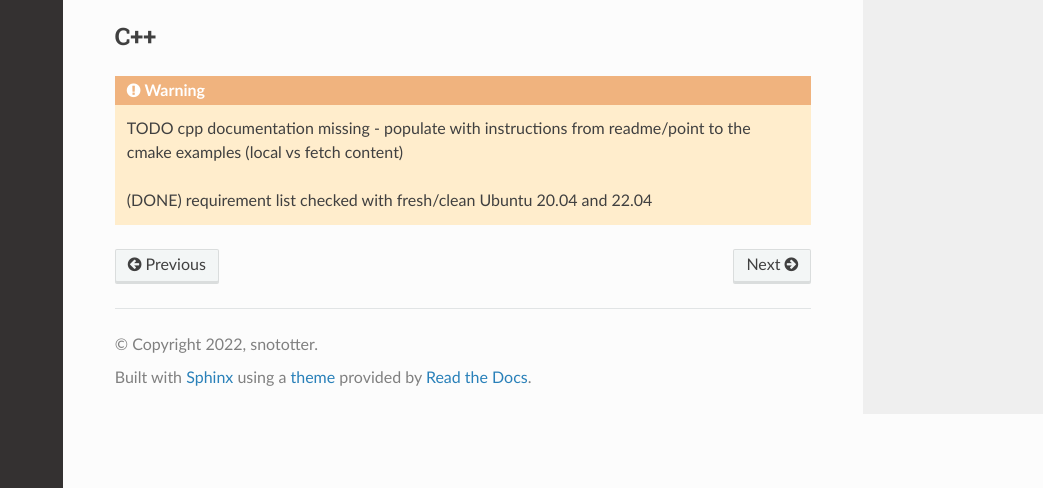
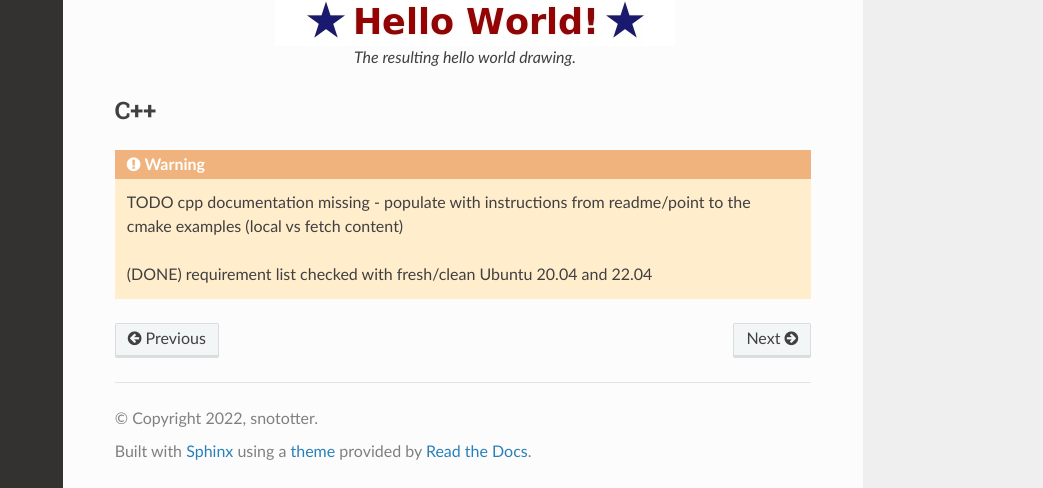
Before and after one commit to snototter/viren2d, a Sphinx documentation site: the page built from docs/source/installation.rst, in a window 1280 px wide and 900 px high, scrolled down 1220 px, cut to the strip 412-900 px from the top of the window. Shown: the whole strip, without its empty margins (237-1280 px from the left). Built offline with Sphinx 7.4.7 and the Read the Docs theme 2.0.0, drawn with Linux system fonts in a browser that asks for light colours; pages that are not in the unit, such as notebooks, are missing from menus; the version number could not be read and is left out.

Commit message:
update hello world example

```diff
--- a/docs/source/installation.rst
+++ b/docs/source/installation.rst
@@ -85,6 +85,13 @@ example. Note that this additionally requires the lightweight
      :linenos:
      :caption: Python Hello World Example for ``viren2d``
 
+  .. figure:: ./images/hello_world.jpg
+     :width: 400
+     :alt: Hello world example
+     :align: center
+
+     The resulting *hello world* drawing.
+
 ---
 C++
 ---
```
Also changed, not shown: docs/source/images/hello_world.jpg (added).
